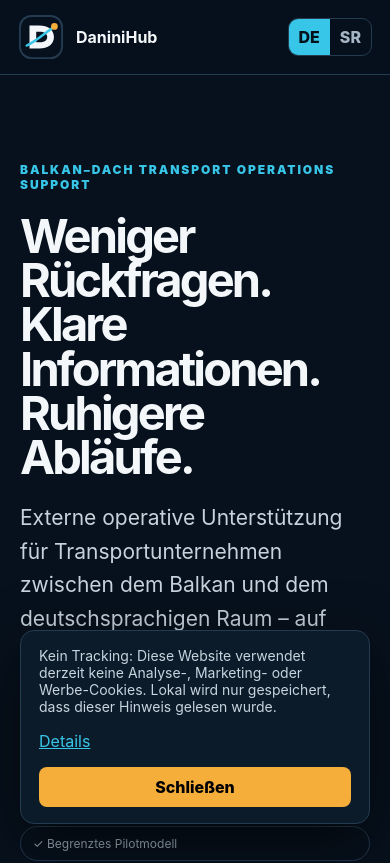
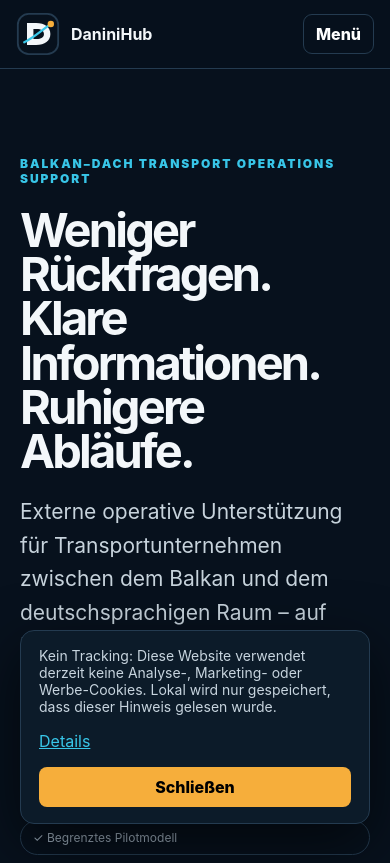
Before and after one commit to danininet/daninihub, a React (Vite) app in the folder daninihub-front/: page / in a window 390 px wide. Shown: the top 863 px of the page. Built offline with nearby package versions, Linux system fonts and the light colour scheme.

Commit message:
Use responsive navigation on public homepage

```diff
--- a/daninihub-front/src/App.jsx
+++ b/daninihub-front/src/App.jsx
@@ -3,6 +3,7 @@ import PublicLanding from './PublicLanding'
 import PilotCheck from './PilotCheck'
 import BusinessPages from './BusinessPages'
 import ServiceQuickNav from './ServiceQuickNav'
+import SiteNavigation from './SiteNavigation'
 import './App.css'
 
 export default function App() {
@@ -25,5 +26,6 @@ export default function App() {
   if (/pilot-check|provera-pilota/.test(location.pathname)) return <PilotCheck lang={lang}/>
   if (/leistungsrahmen|obim-usluge|continuity-support|kontinuitet-podrska|fahrerkommunikation|komunikacija-vozaci/.test(location.pathname)) return <BusinessPages lang={lang}/>
   const isHome = /^\/(de|sr)\/?$/.test(location.pathname) || location.pathname === '/'
-  return <><PublicLanding lang={lang} setLang={setLang}/>{isHome&&<ServiceQuickNav lang={lang}/>}</>
+  if (isHome) return <div className="public-app"><SiteNavigation lang={lang}/><PublicLanding lang={lang} setLang={setLang}/><ServiceQuickNav lang={lang}/></div>
+  return <PublicLanding lang={lang} setLang={setLang}/>
 }
```
